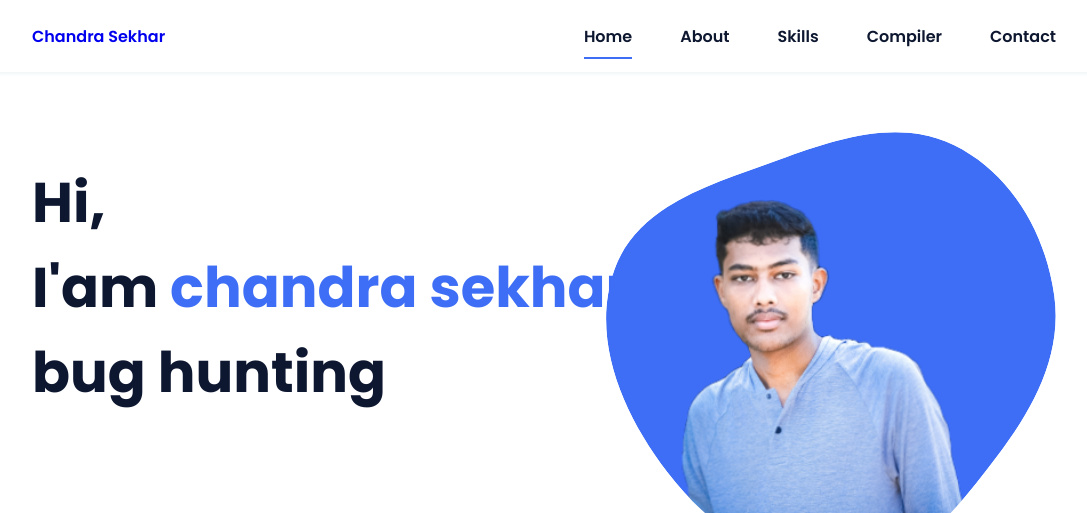
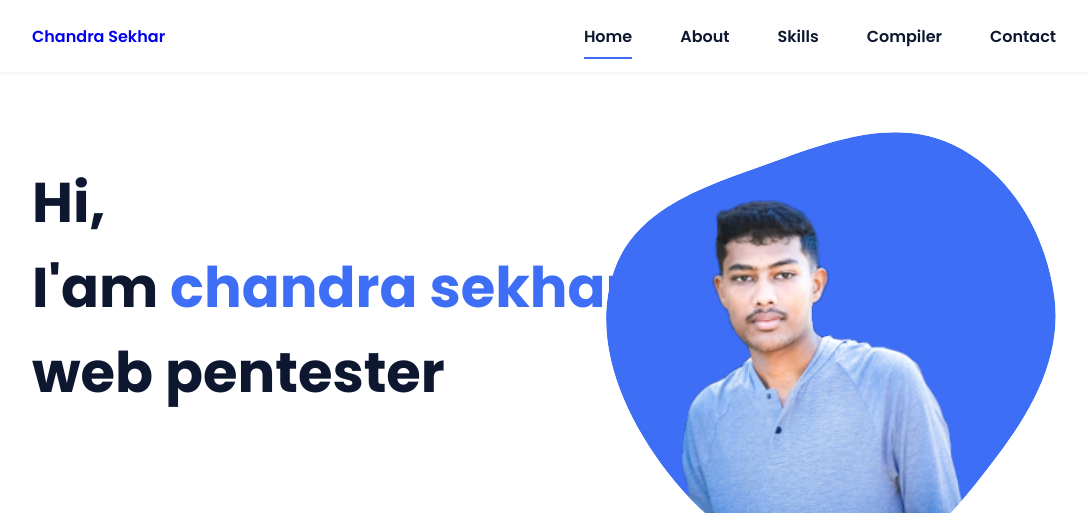
Before and after one commit to chandrasekharjena-ui/myportfolio, a plain HTML site: page index.html in a window 1280 px wide. Shown: the top 513 px of the page, without its empty margins (96-1183 px from the left). Drawn offline with nearby package versions, Linux system fonts and the light colour scheme.

Commit message:
Update index.html

```diff
--- a/index.html
+++ b/index.html
@@ -53,7 +53,7 @@
             <!--===== HOME =====-->
             <section class="home bd-grid" id="home">
                 <div class="home__data">
-                    <h1 class="home__title">Hi,<br>I'am <span class="home__title-color">chandra sekhar </span><br> bug hunting</h1>
+                    <h1 class="home__title">Hi,<br>I'am <span class="home__title-color">chandra sekhar </span><br> web pentester</h1>
 
 
                 </div>
```
